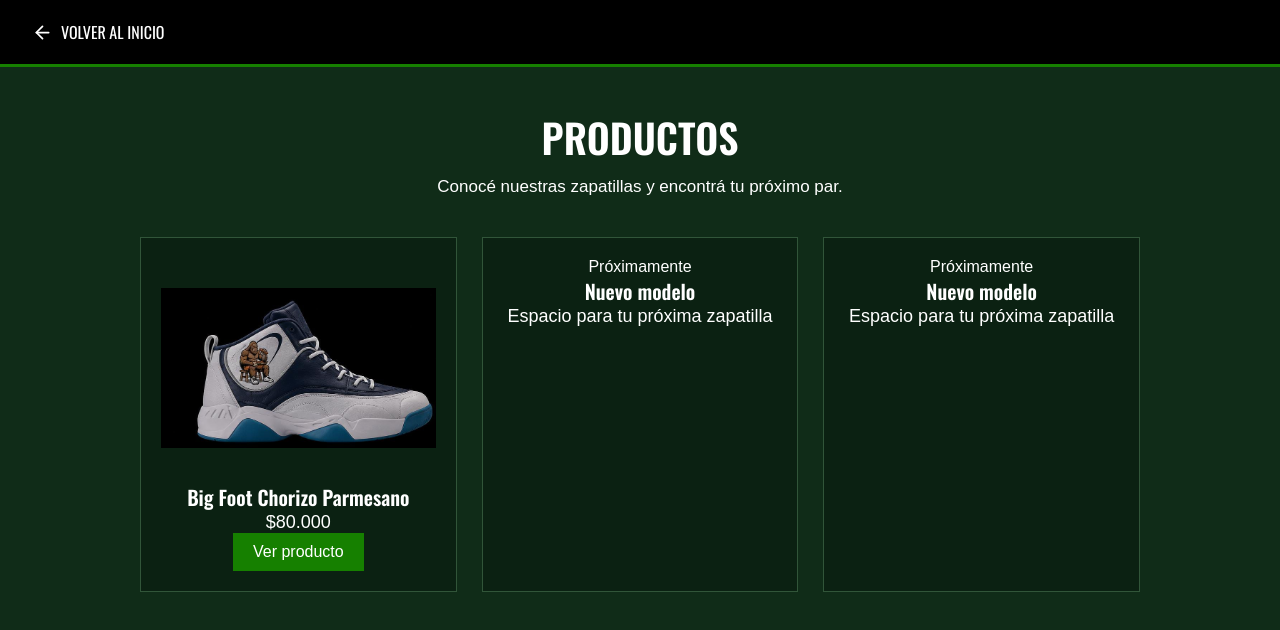
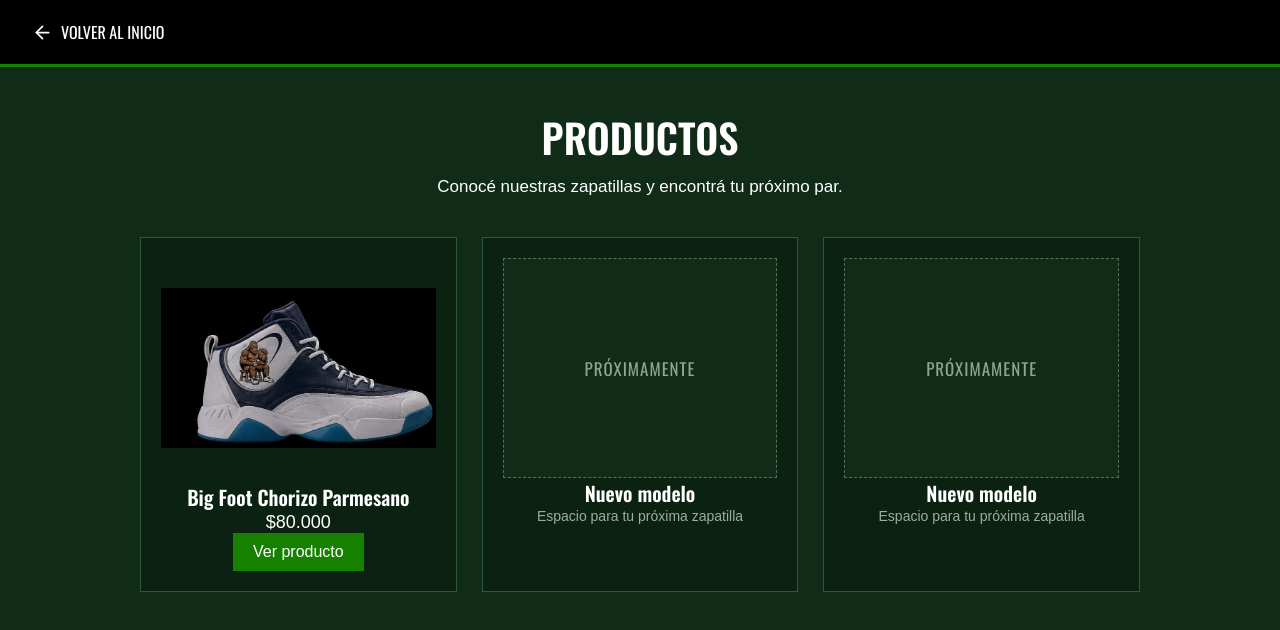
Before and after one commit to olatealejo/Proyecto_Big_Foot, a React (Vite) app: page /productos in a window 1280 px wide. Shown: the top 630 px of the page. Built offline with nearby package versions, Linux system fonts and the light colour scheme.

Commit message:
style(catalogo): diseñar espacios vacíos para nuevos modelos

```diff
--- a/src/pages/Productos.css
+++ b/src/pages/Productos.css
@@ -108,3 +108,34 @@
     grid-template-columns: 1fr;
   }
 }
+
+
+/* ESPACIOS PARA PRÓXIMOS MODELOS */
+.producto-proximamente {
+  display: flex;
+  flex-direction: column;
+  justify-content: flex-start;
+}
+
+.producto-imagen-vacia {
+  width: 100%;
+  height: 220px;
+  display: flex;
+  align-items: center;
+  justify-content: center;
+  background: #102c18;
+  border: 1px dashed #52715a;
+}
+
+.producto-imagen-vacia span {
+  color: #8fa493;
+  font-family: "Oswald", Arial, sans-serif;
+  font-size: 17px;
+  text-transform: uppercase;
+  letter-spacing: 1px;
+}
+
+.producto-texto-proximamente {
+  color: #9caf9f;
+  font-size: 14px !important;
+}
```
